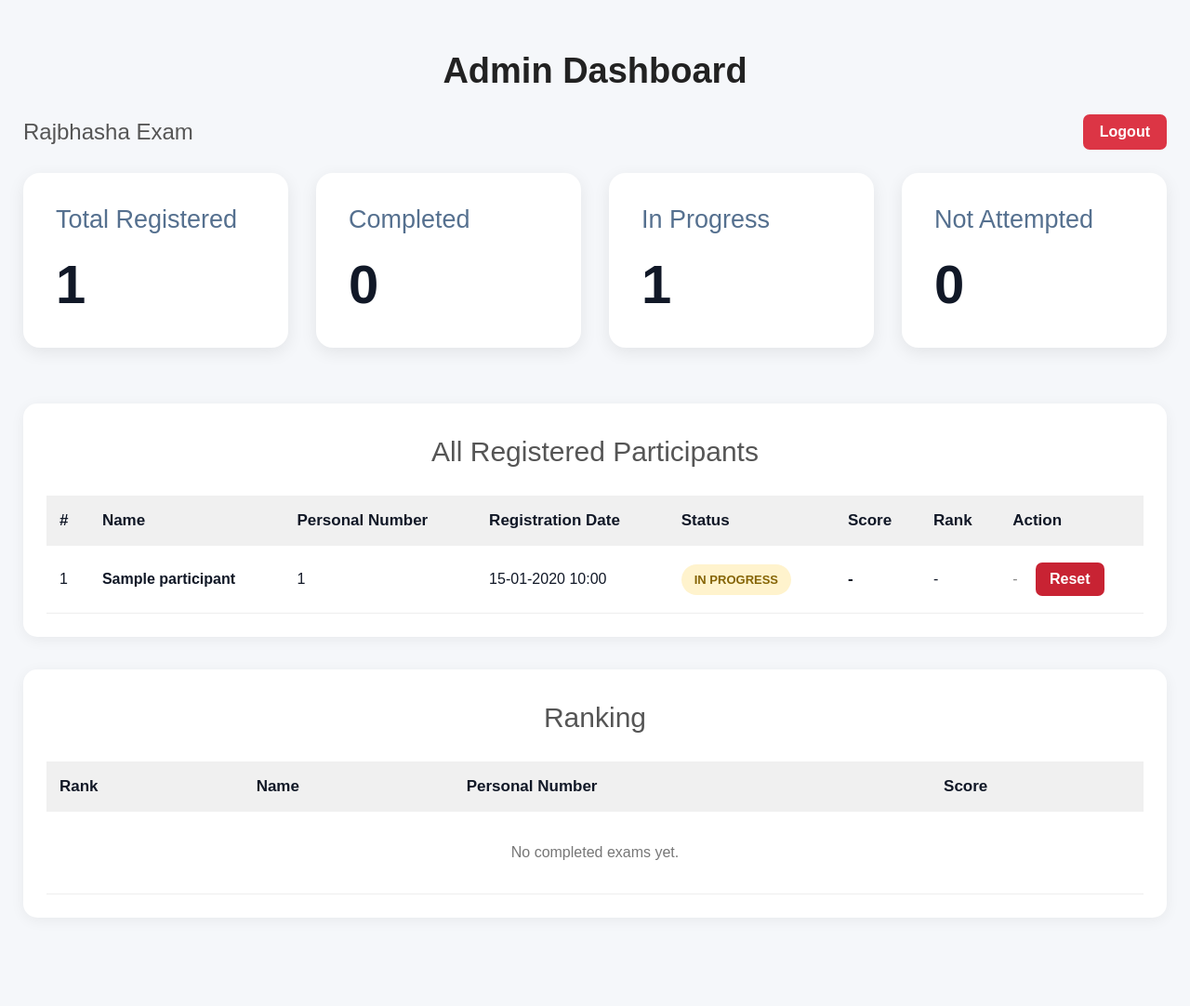
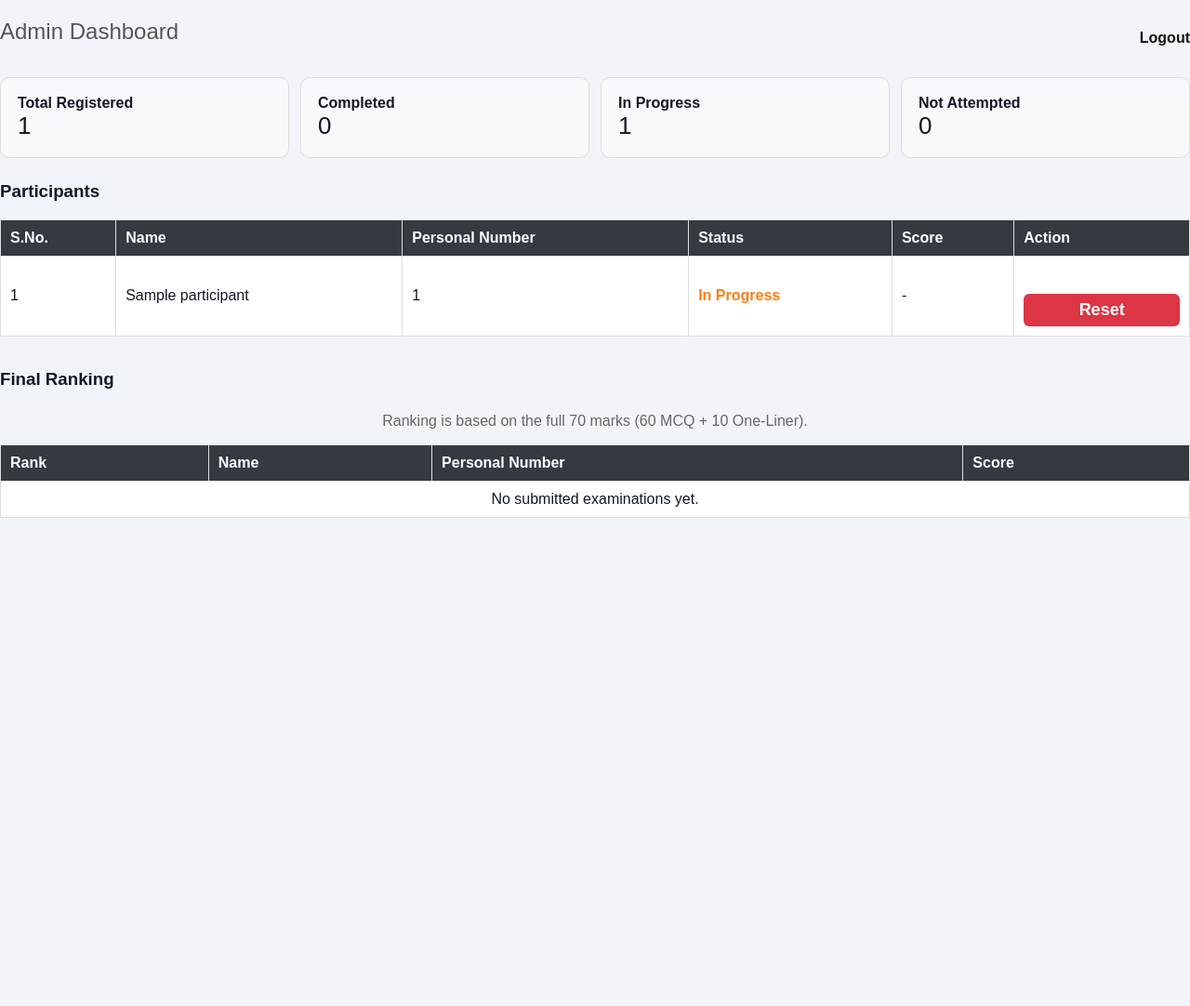
Before and after one commit to Priyanka06405/rajbhasha-exam, a Flask app: page /admin/dashboard in a window 1280 px wide. Shown: the whole page at 93% size. After the commit the page ends 557 px from the top, so only its background shows below. Run offline with Flask 3, Linux system fonts and the light colour scheme; the visitor is signed in with stand-in values (Sample User, id 1); tables that the repository leaves empty hold one stand-in row (values such as "Sample post").

Commit message:
Refactor admin dashboard layout and styles

```diff
--- a/templates/admin_dashboard.html
+++ b/templates/admin_dashboard.html
@@ -2,48 +2,121 @@
 
 {% block content %}
 
-<div class="dashboard-container">
+<style>
+    .stats {
+        display: flex;
+        flex-wrap: wrap;
+        gap: 12px;
+        margin-bottom: 25px;
+    }
 
-    <h1 class="dashboard-title">Admin Dashboard</h1>
+    .stat-card {
+        flex: 1;
+        min-width: 160px;
+        padding: 18px;
+        border: 1px solid #ddd;
+        border-radius: 10px;
+        background: #f8f9fa;
+    }
 
-    <div class="top-bar">
-        <h2>Rajbhasha Exam</h2>
-        <a href="{{ url_for('admin_logout') }}" class="logout-btn">
+    .table-wrapper {
+        overflow-x: auto;
+    }
+
+    table {
+        width: 100%;
+        border-collapse: collapse;
+        background: white;
+    }
+
+    th,
+    td {
+        border: 1px solid #ddd;
+        padding: 10px;
+        text-align: left;
+    }
+
+    th {
+        background: #343a40;
+        color: white;
+    }
+
+    .completed {
+        color: #198754;
+        font-weight: bold;
+    }
+
+    .progress {
+        color: #fd7e14;
+        font-weight: bold;
+    }
+
+    .not-attempted {
+        color: #6c757d;
+        font-weight: bold;
+    }
+
+    .btn {
+        display: inline-block;
+        padding: 7px 12px;
+        border-radius: 6px;
+        color: white;
+        text-decoration: none;
+        border: none;
+        cursor: pointer;
+    }
+
+    .view-btn {
+        background: #0d6efd;
+    }
+
+    .reset-btn {
+        background: #dc3545;
+    }
+
+    .ranking-section {
+        margin-top: 35px;
+    }
+</style>
+
+
+<div style="display:flex;justify-content:space-between;align-items:center;">
+
+    <h2>Admin Dashboard</h2>
+
+    <a href="{{ url_for('admin_logout') }}">
         Logout
     </a>
+
 </div>
 
-
-    <!-- =====================================================
-         SUMMARY CARDS
-    ====================================================== -->
 
 <div class="stats">
 
     <div class="stat-card">
-            <div class="stat-title">Total Registered</div>
-            <div class="stat-number">
+        <strong>Total Registered</strong>
+        <div style="font-size:26px;">
             {{ total_registered }}
         </div>
     </div>
 
     <div class="stat-card">
-            <div class="stat-title">Completed</div>
-            <div class="stat-number">
+        <strong>Completed</strong>
+        <div style="font-size:26px;">
             {{ completed_count }}
         </div>
     </div>
 
     <div class="stat-card">
-            <div class="stat-title">In Progress</div>
-            <div class="stat-number">
+        <strong>In Progress</strong>
+        <div style="font-size:26px;">
             {{ in_progress_count }}
         </div>
     </div>
 
     <div class="stat-card">
-            <div class="stat-title">Not Attempted</div>
-            <div class="stat-number">
+        <strong>Not Attempted</strong>
+        <div style="font-size:26px;">
             {{ not_attempted_count }}
         </div>
     </div>
@@ -51,32 +124,27 @@
 </div>
 
 
-    <!-- =====================================================
-         PARTICIPANTS
-    ====================================================== -->
+<h3>Participants</h3>
 
-    <div class="participants-section">
-
-        <h2>All Registered Participants</h2>
-
-        <div class="table-container">
+<div class="table-wrapper">
 
 <table>
 
     <thead>
 
         <tr>
-                        <th>#</th>
+
+            <th>S.No.</th>
             <th>Name</th>
             <th>Personal Number</th>
-                        <th>Registration Date</th>
             <th>Status</th>
             <th>Score</th>
-                        <th>Rank</th>
             <th>Action</th>
+
         </tr>
 
     </thead>
+
 
     <tbody>
 
@@ -88,7 +156,7 @@
                 {{ loop.index }}
             </td>
 
-                        <td class="name-cell">
+            <td>
                 {{ item.participant.name }}
             </td>
 
@@ -97,109 +165,140 @@
             </td>
 
             <td>
-                            {% if item.participant.registered_at %}
-                                {{ item.participant.registered_at.strftime('%d-%m-%Y %H:%M') }}
-                            {% else %}
-                                -
-                            {% endif %}
-                        </td>
-
-
-                        <!-- STATUS -->
-
-                        <td>
 
                 {% if item.status == "Completed" %}
 
-                                <span class="status completed">
-                                    COMPLETED
+                    <span class="completed">
+                        Completed
                     </span>
 
                 {% elif item.status == "In Progress" %}
 
-                                <span class="status progress">
-                                    IN PROGRESS
+                    <span class="progress">
+                        In Progress
                     </span>
 
                 {% else %}
 
-                                <span class="status not-attempted">
-                                    NOT ATTEMPTED
+                    <span class="not-attempted">
+                        Not Attempted
                     </span>
 
                 {% endif %}
 
             </td>
 
+            <td>
+                {{ item.score }}
+            </td>
 
-                        <!-- SCORE -->
+            <td>
 
-                        <td class="score-cell">
+                {% if item.attempt and item.status == "Completed" %}
 
-                            {% if item.status == "Completed" %}
+                    <a
+                        class="btn view-btn"
+                        href="{{ url_for(
+                            'admin_result',
+                            participant_id=item.participant.id
+                        ) }}"
+                    >
+                        View Result
+                    </a>
 
-                                {{ item.score }}
+                {% endif %}
 
-                            {% else %}
 
-                                -
+                {% if item.attempt %}
+
+                <form
+                    method="POST"
+                    action="{{ url_for(
+                        'admin_reset',
+                        participant_id=item.participant.id
+                    ) }}"
+                    style="display:inline;"
+                    onsubmit="return confirm('Reset this participant exam attempt?');"
+                >
+
+                    <button
+                        type="submit"
+                        class="btn reset-btn"
+                    >
+                        Reset
+                    </button>
+
+                </form>
 
                 {% endif %}
 
             </td>
 
-
-                        <!-- RANK -->
-
-                        <td>
-
-                            {% set participant_rank = namespace(value='-') %}
-
-                            {% for r in ranking %}
-
-                                {% if r.participant.id == item.participant.id %}
-
-                                    {% set participant_rank.value = r.rank %}
-
-                                {% endif %}
+        </tr>
 
     {% endfor %}
 
-                            {{ participant_rank.value }}
+    </tbody>
 
+</table>
+
+</div>
+
+
+<!-- =====================================================
+     RANKING
+     ===================================================== -->
+
+<div class="ranking-section">
+
+    <h3>Final Ranking</h3>
+
+    <p style="color:#666;">
+        Ranking is based on the full 70 marks
+        (60 MCQ + 10 One-Liner).
+    </p>
+
+
+    <div class="table-wrapper">
+
+    <table>
+
+        <thead>
+
+            <tr>
+
+                <th>Rank</th>
+                <th>Name</th>
+                <th>Personal Number</th>
+                <th>Score</th>
+
+            </tr>
+
+        </thead>
+
+
+        <tbody>
+
+        {% for item in ranking %}
+
+            <tr>
+
+                <td>
+                    {{ item.rank }}
                 </td>
 
+                <td>
+                    {{ item.participant.name }}
+                </td>
 
-                        <!-- ACTION -->
+                <td>
+                    {{ item.participant.registration_id }}
+                </td>
 
-                        <td class="action-cell">
-
-                            {% if item.status == "Completed" %}
-
-                                <a
-                                    href="{{ url_for('admin_result', participant_id=item.participant.id) }}"
-                                    class="view-btn"
-                                >
-                                    View
-                                </a>
-
-                            {% else %}
-
-                                <span class="no-result">
-                                    -
-                                </span>
-
-                            {% endif %}
-
-
-                            <a
-                                href="{{ url_for('admin_reset', participant_id=item.participant.id) }}"
-                                class="reset-btn"
-                                onclick="return confirm('Are you sure you want to reset this participant?');"
-                            >
-                                Reset
-                            </a>
-
+                <td>
+                    <strong>
+                        {{ item.total_score }}/70
+                    </strong>
                 </td>
 
             </tr>
@@ -208,8 +307,11 @@
 
             <tr>
 
-                        <td colspan="8" class="empty">
-                            No participants registered yet.
+                <td colspan="4"
+                    style="text-align:center;">
+
+                    No submitted examinations yet.
+
                 </td>
 
             </tr>
@@ -224,361 +326,4 @@
 
 </div>
 
-
-    <!-- =====================================================
-         RANKING
-    ====================================================== -->
-
-    <div class="ranking-section">
-
-        <h2>Ranking</h2>
-
-        <div class="table-container">
-
-            <table>
-
-                <thead>
-
-                    <tr>
-                        <th>Rank</th>
-                        <th>Name</th>
-                        <th>Personal Number</th>
-                        <th>Score</th>
-                    </tr>
-
-                </thead>
-
-                <tbody>
-
-                    {% for item in ranking %}
-
-                    <tr>
-
-                        <td class="rank-cell">
-                            {{ item.rank }}
-                        </td>
-
-                        <td class="name-cell">
-                            {{ item.participant.name }}
-                        </td>
-
-                        <td>
-                            {{ item.participant.registration_id }}
-                        </td>
-
-                        <td class="score-cell">
-                            {{ item.attempt.score }}/{{ item.attempt.total_questions }}
-                        </td>
-
-                    </tr>
-
-                    {% else %}
-
-                    <tr>
-
-                        <td colspan="4" class="empty">
-                            No completed exams yet.
-                        </td>
-
-                    </tr>
-
-                    {% endfor %}
-
-                </tbody>
-
-            </table>
-
-        </div>
-
-    </div>
-
-</div>
-
-
-<style>
-
-* {
-    box-sizing: border-box;
-}
-
-.dashboard-container {
-    max-width: 1500px;
-    margin: 0 auto;
-    padding: 30px 25px 60px;
-    background: #f5f7fa;
-    min-height: 100vh;
-}
-
-.dashboard-title {
-    text-align: center;
-    margin-bottom: 25px;
-    color: #222;
-}
-
-.top-bar {
-    display: flex;
-    justify-content: space-between;
-    align-items: center;
-    margin-bottom: 25px;
-}
-
-.top-bar h2 {
-    margin: 0;
-}
-
-.logout-btn {
-    background: #dc3545;
-    color: white;
-    text-decoration: none;
-    padding: 10px 18px;
-    border-radius: 7px;
-}
-
-.logout-btn:hover {
-    background: #bb2d3b;
-}
-
-
-/* =========================
-   STAT CARDS
-========================= */
-
-.stats {
-    display: grid;
-    grid-template-columns: repeat(4, 1fr);
-    gap: 30px;
-    margin-bottom: 60px;
-}
-
-.stat-card {
-    background: white;
-    border-radius: 18px;
-    padding: 35px;
-    min-height: 155px;
-    box-shadow: 0 5px 18px rgba(0,0,0,0.08);
-}
-
-.stat-title {
-    font-size: 27px;
-    color: #55708f;
-    margin-bottom: 20px;
-}
-
-.stat-number {
-    font-size: 58px;
-    font-weight: bold;
-    color: #111827;
-}
-
-
-/* =========================
-   SECTIONS
-========================= */
-
-.participants-section,
-.ranking-section {
-    background: white;
-    border-radius: 15px;
-    padding: 25px;
-    margin-bottom: 35px;
-    box-shadow: 0 3px 15px rgba(0,0,0,0.06);
-}
-
-.participants-section h2,
-.ranking-section h2 {
-    text-align: center;
-    font-size: 30px;
-    margin: 10px 0 30px;
-}
-
-
-/* =========================
-   TABLE
-========================= */
-
-.table-container {
-    width: 100%;
-    overflow-x: auto;
-}
-
-table {
-    width: 100%;
-    border-collapse: collapse;
-    min-width: 950px;
-}
-
-thead {
-    background: #f0f0f0;
-}
-
-th {
-    padding: 17px 14px;
-    text-align: left;
-    font-size: 17px;
-    white-space: nowrap;
-}
-
-td {
-    padding: 18px 14px;
-    border-bottom: 1px solid #eeeeee;
-    font-size: 16px;
-}
-
-tbody tr:hover {
-    background: #fafafa;
-}
-
-.name-cell {
-    font-weight: bold;
-}
-
-
-/* =========================
-   STATUS
-========================= */
-
-.status {
-    display: inline-block;
-    padding: 9px 14px;
-    border-radius: 20px;
-    font-weight: bold;
-    font-size: 13px;
-    white-space: nowrap;
-}
-
-.completed {
-    background: #d1e7dd;
-    color: #146c43;
-}
-
-.progress {
-    background: #fff3cd;
-    color: #856404;
-}
-
-.not-attempted {
-    background: #e2e3e5;
-    color: #41464b;
-}
-
-
-/* =========================
-   SCORE
-========================= */
-
-.score-cell {
-    font-weight: bold;
-    font-size: 17px;
-}
-
-
-/* =========================
-   BUTTONS
-========================= */
-
-.action-cell {
-    white-space: nowrap;
-}
-
-.view-btn {
-    display: inline-block;
-    background: #212529;
-    color: white;
-    text-decoration: none;
-    padding: 9px 20px;
-    border-radius: 7px;
-    margin-right: 8px;
-    font-weight: bold;
-}
-
-.view-btn:hover {
-    background: #000;
-}
-
-.reset-btn {
-    display: inline-block;
-    background: #c82333;
-    color: white;
-    text-decoration: none;
-    padding: 9px 15px;
-    border-radius: 7px;
-    font-weight: bold;
-}
-
-.reset-btn:hover {
-    background: #a71d2a;
-}
-
-.no-result {
-    display: inline-block;
-    margin-right: 15px;
-    color: #888;
-}
-
-
-/* =========================
-   RANKING
-========================= */
-
-.rank-cell {
-    font-weight: bold;
-    font-size: 18px;
-}
-
-
-/* =========================
-   EMPTY
-========================= */
-
-.empty {
-    text-align: center;
-    padding: 35px;
-    color: #777;
-}
-
-
-/* =========================
-   MOBILE
-========================= */
-
-@media (max-width: 900px) {
-
-    .stats {
-        grid-template-columns: repeat(2, 1fr);
-    }
-
-}
-
-@media (max-width: 600px) {
-
-    .dashboard-container {
-        padding: 15px;
-    }
-
-    .stats {
-        grid-template-columns: 1fr;
-        gap: 15px;
-    }
-
-    .stat-card {
-        padding: 25px;
-    }
-
-    .stat-title {
-        font-size: 21px;
-    }
-
-    .stat-number {
-        font-size: 45px;
-    }
-
-    .top-bar {
-        flex-direction: column;
-        gap: 15px;
-    }
-
-}
-
-</style>
-
 {% endblock %}
```
Lines whose indentation alone changed are shown as unchanged.
